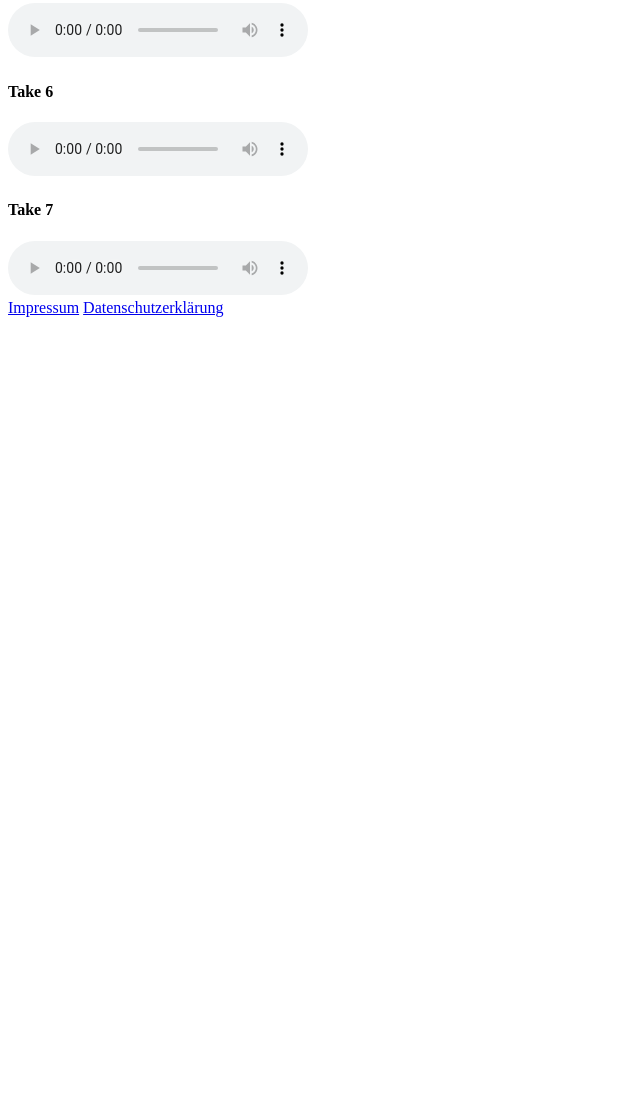
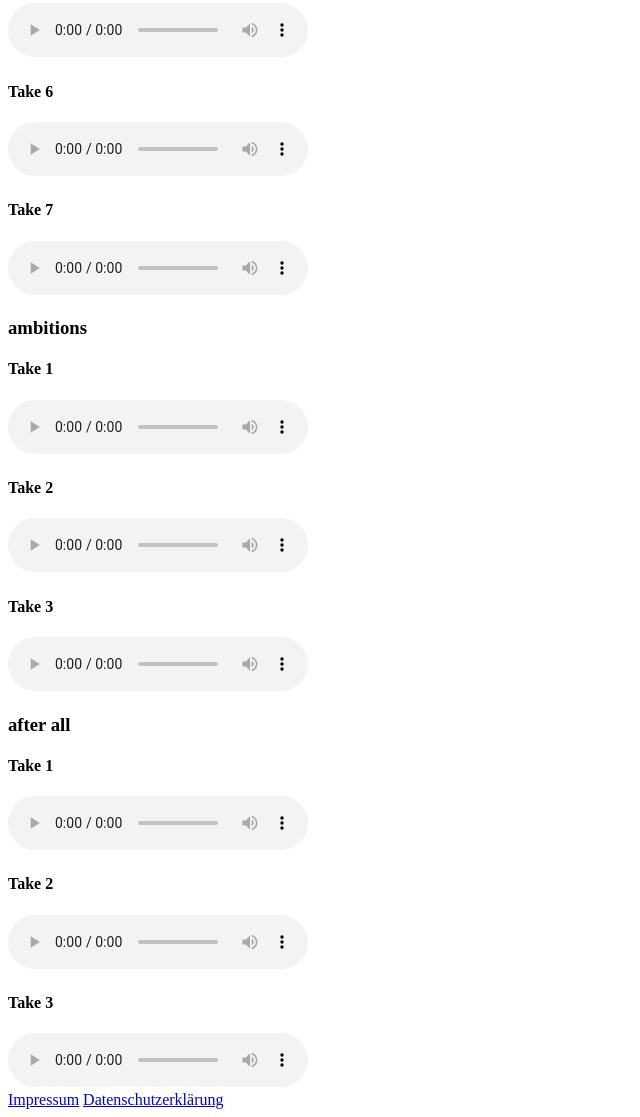
Before and after one commit to derfabifabi/derfabifabi.github.io, a plain HTML site: page index.html in a window 1280 px wide. Shown: the part 680-1797 px from the top of the page, without its empty margins (0-640 px from the left). Before the commit the page ends 1005 px from the top, so only its background shows below. Drawn offline with Linux system fonts and the light colour scheme.

Commit message:
afterall und ambitions hinzugefügt

```diff
--- a/index.html
+++ b/index.html
@@ -42,6 +42,40 @@
 </audio>
 </article>
 
+
+
+<article class='jobpop__songContainer'>
+<h3>ambitions</h3>
+<h4>Take 1</h4>
+<audio controls>
+  <source src="export/ambitions/ambitions_take_01.mp3" type="audio/mpeg">
+</audio>
+<h4>Take 2</h4>
+<audio controls>
+  <source src="export/ambitions/ambitions_take_02.mp3" type="audio/mpeg">
+</audio>
+<h4>Take 3</h4>
+<audio controls>
+  <source src="export/ambitions/ambitions_take_03.mp3" type="audio/mpeg">
+</audio>
+</article>
+
+<article class='jobpop__songContainer'>
+<h3>after all</h3>
+<h4>Take 1</h4>
+<audio controls>
+  <source src="export/afterall/afterall_take_01.mp3" type="audio/mpeg">
+</audio>
+<h4>Take 2</h4>
+<audio controls>
+  <source src="export/afterall/afterall_take_02.mp3" type="audio/mpeg">
+</audio>
+<h4>Take 3</h4>
+<audio controls>
+  <source src="export/afterall/afterall_take_03.mp3" type="audio/mpeg">
+</audio>
+</article>
+
 <footer><a href='/impressum.html'>Impressum</a>
 <a href='/dsgvo.html'>Datenschutzerklärung</a>
 </footer>
```
